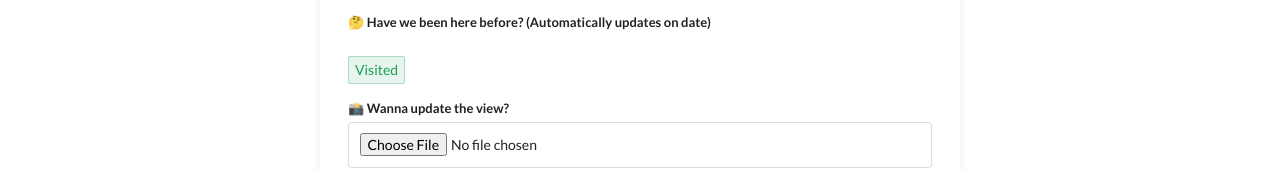
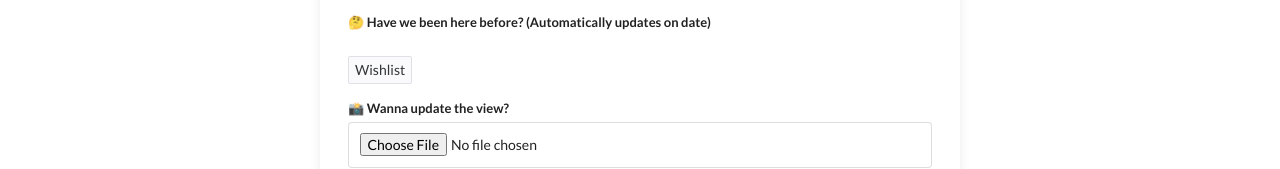
Before and after one commit to DogeHaker/wanderlog-client, a Vue app: page /travels/1/edit in a window 1280 px wide. Shown: the part 448-617 px from the top of the page. Built offline with nearby package versions, Linux system fonts and the light colour scheme; no server answers; sample sign-in values are in the browser's storage.

Commit message:
new planned status

```diff
--- a/src/views/Edit.vue
+++ b/src/views/Edit.vue
@@ -26,8 +26,12 @@
 
       <div class="field">
         <label class="bold-label">🤔 Have we been here before? (Automatically updates on date)</label><br />
-        <n-tag :type="futureDate ? 'info' : 'success'">
-          {{ futureDate ? 'Wishlist' : 'Visited' }}
+        <n-tag :type="{
+          visited: 'success',
+          planned: 'warning',
+          wishlist: 'info'
+        }[computedStatus]">
+          {{ dateStatus.charAt(0).toUpperCase() + dateStatus.slice(1) }}
         </n-tag>
       </div>
 
@@ -89,29 +93,16 @@ export default {
       }
     })
 
-    const futureDate = computed(() => {
-      if (!travel.value.travelDate) return false
-      const selected = new Date(travel.value.travelDate)
+    const dateStatus = computed(() => {
+      const date = travel.value.travelDate
+      if (!date) return 'wishlist'
+
+      const selected = new Date(date)
       const today = new Date()
       selected.setHours(0, 0, 0, 0)
       today.setHours(0, 0, 0, 0)
-      return selected > today
-    })
 
-    // Auto-switch status before saving
-    watch(() => travel.value.travelDate, (newDate) => {
-      const today = new Date()
-      today.setHours(0, 0, 0, 0)
-      const selected = new Date(newDate)
-      selected.setHours(0, 0, 0, 0)
-
-      if (selected > today && travel.value.status === 'visited') {
-        travel.value.status = 'wishlist'
-      }
-
-      if (selected <= today && travel.value.status === 'wishlist') {
-        travel.value.status = 'visited'
-      }
+      return selected > today ? 'planned' : 'visited'
     })
 
     const handleImage = async (e) => {
@@ -142,7 +133,7 @@ export default {
         return
     }
 
-    travel.value.status = futureDate.value ? 'wishlist' : 'visited'
+    travel.value.status = computedStatus.value
 
     const result = await editTravel(route.params.id, travel.value)
     if (!result) {
@@ -158,7 +149,7 @@ export default {
       uploading,
       handleImage,
       onSubmit,
-      futureDate
+      dateStatus
     }
   }
 }
--- a/src/views/New.vue
+++ b/src/views/New.vue
@@ -27,9 +27,14 @@
 
         <div class="field">
           <label class="bold-label">🤔 Have we been here before? (Automatically updates on date)</label><br />
-          <n-tag :type="futureDate ? 'info' : 'success'">
-            {{ futureDate ? 'Wishlist' : 'Visited' }}
+          <n-tag :type="{
+            visited: 'success',
+            planned: 'warning',
+            wishlist: 'info'
+          }[dateStatus]">
+            {{ computedStatus.charAt(0).toUpperCase() + computedStatus.slice(1) }}
           </n-tag>
+
         </div>
 
         <div class="field">
@@ -78,13 +83,16 @@ export default {
 
     const uploading = ref(false)
 
-    const futureDate = computed(() => {
-      if (!travel.value.travelDate) return false
-      const selected = new Date(travel.value.travelDate)
+    const dateStatus = computed(() => {
+      const date = travel.value.travelDate
+      if (!date) return 'wishlist'
+
+      const selected = new Date(date)
       const today = new Date()
       selected.setHours(0, 0, 0, 0)
       today.setHours(0, 0, 0, 0)
-      return selected > today
+
+      return selected > today ? 'planned' : 'visited'
     })
 
     const handleImage = async (e) => {
@@ -115,7 +123,7 @@ export default {
         return
       }
 
-      travel.value.status = futureDate.value ? 'wishlist' : 'visited'
+      travel.value.status = dateStatus.value
 
       await addNewTravel(travel.value)
       Swal.fire('Added!', 'New travel log has been saved.', 'success')
@@ -127,7 +135,7 @@ export default {
       uploading,
       handleImage,
       onSubmit,
-      futureDate
+      dateStatus
     }
   }
 }
--- a/src/views/Travels.vue
+++ b/src/views/Travels.vue
@@ -19,6 +19,7 @@
             { label: 'All', value: 'all' },
             { label: 'Visited', value: 'visited' },
             { label: 'Wishlist', value: 'wishlist' },
+            { label: 'Planned', value: 'planned' },
             { label: 'Newest first', value: 'sort=desc' },
             { label: 'Oldest first', value: 'sort=asc' }
           ]"
@@ -61,8 +62,14 @@
 
           <p>{{ travel.notes }}</p>
 
-          <n-tag :type="travel.status === 'visited' ? 'success' : 'info'">
-            {{ travel.status }}
+          <n-tag
+            :type="{
+              visited: 'success',
+              wishlist: 'info',
+              planned: 'warning'
+            }[travel.status] || 'default'"
+          >
+            {{ travel.status.charAt(0).toUpperCase() + travel.status.slice(1) }}
           </n-tag>
 
           <div class="created-at">
```
